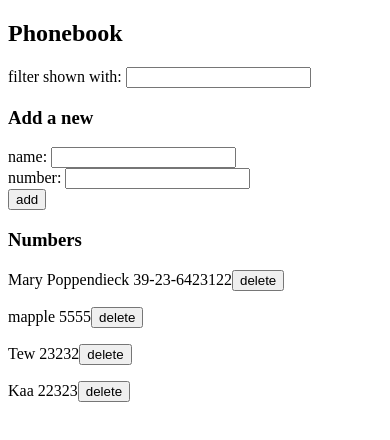
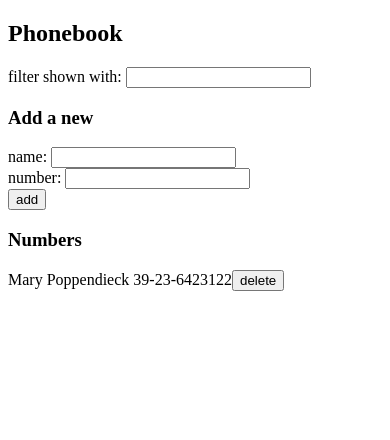
Before and after one commit to mapplezq/fullstackopen2019-exercises, a React (Create React App) app in the folder part2/phonebook/: page / in a window 390 px wide. Shown: the top 440 px of the page. Built offline with nearby package versions, Linux system fonts and the light colour scheme; data requests are answered from the project's data file.

Commit message:
phonebook step12

```diff
--- a/part2/phonebook/db.json
+++ b/part2/phonebook/db.json
@@ -4,21 +4,6 @@
       "name": "Mary Poppendieck",
       "number": "39-23-6423122",
       "id": 4
-    },
-    {
-      "name": "mapple",
-      "number": "5555",
-      "id": 5
-    },
-    {
-      "name": "Tew",
-      "number": "23232",
-      "id": 6
-    },
-    {
-      "name": "Kaa",
-      "number": "22323",
-      "id": 7
     }
   ]
 }
--- a/part2/phonebook/src/App.js
+++ b/part2/phonebook/src/App.js
@@ -4,13 +4,13 @@ import PersonForm from './components/PersonForm'
 import Persons from './components/Persons'
 import personService from './services/persons'
 import './index.css'
-const Notification = ({message}) => {
+const Notification = ({message, level}) => {
   if (message === null) {
     return null
   }
 
   return (
-    <div className="error">
+    <div className={level===0?'error':'warning'}>
       {message}
     </div>
   )
@@ -72,6 +72,15 @@ const App = () => {
               setErrorMessage(null)
             }, 5000)
           })
+          .catch(error => {
+            setErrorMessage(
+              `Infomation of ${find.name} has already been removed from server`
+            , 1)
+            setTimeout(() => {
+              setErrorMessage(null)
+            }, 5000)
+            setPersons(persons.filter(person => person.id !== find.id))
+          })
       }
     } else {
       personService
@@ -80,8 +89,7 @@ const App = () => {
           console.log(returnedPerson)
           setPersons(persons.concat(returnedPerson))
           setErrorMessage(
-            `Add ${newName} success`
-          )
+            `Add ${newName} success`, 0)
           setTimeout(() => {
             setErrorMessage(null)
           }, 5000)
@@ -123,7 +131,7 @@ const App = () => {
                 console.log('retun ', returnedPerson);
                 setPersons(persons.filter(person => person.id !== id))
                 setErrorMessage(
-                  `Delete success`
+                  `Delete success`, 0
                 )
                 setTimeout(() => {
                   setErrorMessage(null)
--- a/part2/phonebook/src/index.css
+++ b/part2/phonebook/src/index.css
@@ -7,3 +7,13 @@
   padding: 10px;
   margin-bottom: 10px;
 }
+
+.warning {
+  color: red;
+  background: lightgray;
+  font-size: 20px;
+  border-style: solid;
+  border-radius: 5px;
+  padding: 10px;
+  margin-bottom: 10px;
+}
```
